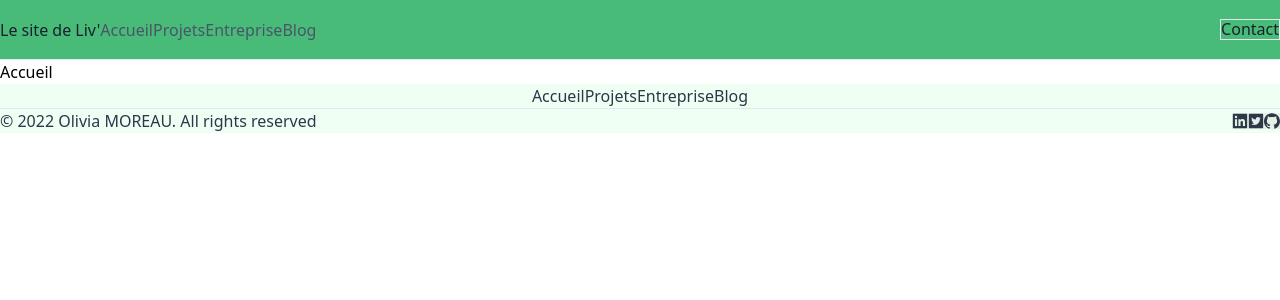
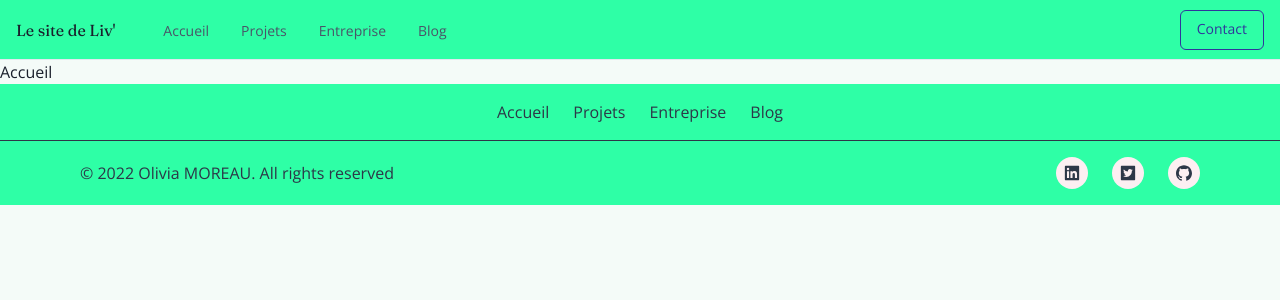
Before and after one commit to Liv44/Blog_OliviaMOREAU, a Next.js app: page / in a window 1280 px wide. Shown: the top 300 px of the page. Built offline with nearby package versions, Linux system fonts and the light colour scheme.

Commit message:
fix(colors): colors custom are now usable| style(navbar,footer):styling with colors

```diff
--- a/components/layout/Footer.tsx
+++ b/components/layout/Footer.tsx
@@ -26,7 +26,7 @@ const SocialButton = ({
 }) => {
   return (
     <chakra.button
-      bg={useColorModeValue("blackAlpha.100", "whiteAlpha.100")}
+      bg={useColorModeValue("grey.50", "whiteAlpha.100")}
       rounded={"full"}
       w={8}
       h={8}
@@ -39,7 +39,7 @@ const SocialButton = ({
       justifyContent={"center"}
       transition={"background 0.3s ease"}
       _hover={{
-        bg: useColorModeValue("blackAlpha.200", "whiteAlpha.200"),
+        bg: useColorModeValue("grey.100", "whiteAlpha.200"),
       }}
     >
       <VisuallyHidden>{label}</VisuallyHidden>
@@ -51,7 +51,7 @@ const SocialButton = ({
 export default function Footer() {
   return (
     <Box
-      bg={useColorModeValue("green.50", "green.900")}
+      bg={useColorModeValue("green.400", "green.900")}
       color={useColorModeValue("gray.700", "gray.200")}
     >
       <Container
@@ -73,7 +73,7 @@ export default function Footer() {
       <Box
         borderTopWidth={1}
         borderStyle={"solid"}
-        borderColor={useColorModeValue("gray.200", "gray.700")}
+        borderColor={useColorModeValue("gray.700", "gray.700")}
       >
         <Container
           as={Stack}
--- a/components/layout/Navbar.tsx
+++ b/components/layout/Navbar.tsx
@@ -78,6 +78,10 @@ export default function Navbar() {
             fontWeight={400}
             variant={"outline"}
             href={"/contact"}
+            colorScheme={"blue"}
+            _hover={{
+              background: "white",
+            }}
           >
             Contact
           </Button>
--- a/theme/colors.ts
+++ b/theme/colors.ts
@@ -1,7 +1,19 @@
-import { extendTheme } from "@chakra-ui/react";
-
-export const colors = extendTheme({
-  colors: {
+export const colors = {
+  transparent: "transparent",
+  black: "#000000",
+  white: "#FFFFFF",
+  grey: {
+    50: "#fceff2",
+    100: "#ddd7d9",
+    200: "#c1bfbf",
+    300: "#a6a6a6",
+    400: "#8c8c8c",
+    500: "#737373",
+    600: "#595959",
+    700: "#413f40",
+    800: "#292526",
+    900: "#16090d",
+  },
   orange: {
     "50": "#FFEEE6",
     "100": "#FECEB9",
@@ -50,5 +62,4 @@ export const colors = extendTheme({
     "800": "#660000",
     "900": "#330000",
   },
-  },
-});
+};
--- a/theme/index.ts
+++ b/theme/index.ts
@@ -2,12 +2,19 @@ import { extendTheme } from "@chakra-ui/react";
 import { colors } from "./colors";
 
 const overrides = {
-  colors,
+  colors: colors,
   components: {},
   fonts: {
     heading: `'Fraunces', sans-serif`,
     body: `'Open Sans', sans-serif`,
   },
+  styles: {
+    global: (props: any) => ({
+      body: {
+        bg: "#F4FBF8",
+      },
+    }),
+  },
 };
 
 export const theme = extendTheme(overrides);
```
Lines whose indentation alone changed are shown as unchanged.
